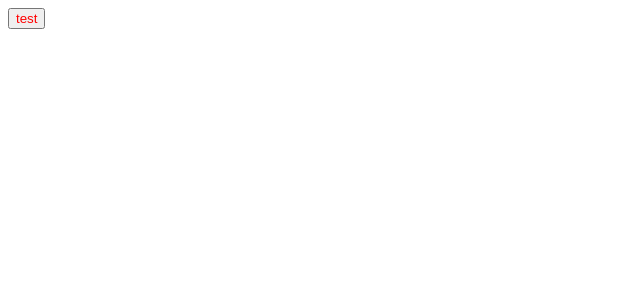
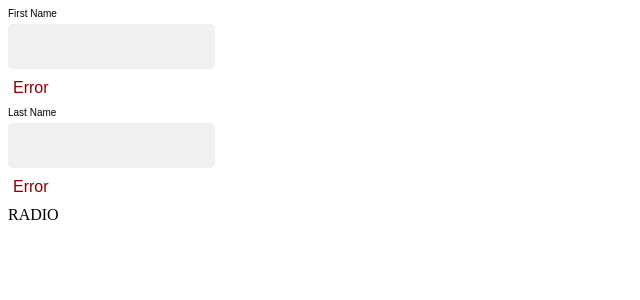
Before and after one commit to ludij/react-ts-form, a React (Create React App) app: page / in a window 1280 px wide. Shown: the top 300 px of the page, without its empty margins (0-640 px from the left). Built offline with nearby package versions, Linux system fonts and the light colour scheme.

Commit message:
feature (form component): first steps

```diff
--- a/src/App.tsx
+++ b/src/App.tsx
@@ -1,14 +1,34 @@
 import React from 'react';
-import styled from "@emotion/styled/macro"
+import CForm from "./components/CForm"
 
-const CButton = styled.button(`
-  color: red;
-`)
+const formFields = [
+  {
+    type: "text",
+    label: "First Name",
+    name: "first-name",
+    value: "",
+  },
+  {
+    type: "text",
+    label: "Last Name",
+    name: "last-name",
+    value: "",
+  },
+  {
+    type: "radio",
+    label: "Income",
+    name: "income",
+    value: "",
+    options: []
+  },
+]
 
 function App() {
   return (
-    <CButton>test</CButton>
-  );
+    <div>
+      <CForm formFields={formFields} />
+    </div>
+  )
 }
 
 export default App;
--- /dev/null
+++ b/src/components/CForm.tsx
@@ -0,0 +1,71 @@
+import React from "react"
+import styled from "@emotion/styled/macro"
+
+const CLabel = styled.label(`
+    display: block;
+    margin-top: 5px;
+    font-family: Arial;
+    font-size: 10px;
+`)
+
+const CInputField = styled.input(`
+    display: block;
+    margin-top: 5px;
+    padding: 15px;
+    background-color: #f0f0f0;
+    border: none;
+    border-radius: 5px;
+`)
+
+const CErrorMessage = styled.p(`
+    margin: 10px 5px;
+    color: darkred;
+    font-family: Arial;
+`)
+
+type CFormProps = {
+  formFields: {
+    type: string
+    label: string
+    name: string
+    value: string
+    options?: {
+        label: string
+        name: string
+        value: string
+    }[]
+  }[]
+}
+
+const CForm = ({ formFields }: CFormProps) => {
+  return (
+    <React.Fragment>
+      {formFields.map((formField) => {
+        switch (formField.type) {
+          case "text":
+            return (
+              <React.Fragment>
+                <CLabel id={formField.name}>{formField.label}</CLabel>
+                <CInputField
+                  type={formField.type}
+                  value={formField.value}
+                  name={formField.name}
+                />
+                <CErrorMessage>Error</CErrorMessage>
+              </React.Fragment>
+            )
+          case "radio":
+            return (
+              <React.Fragment>
+                <div>RADIO</div>
+              </React.Fragment>
+            )
+          default:
+            return null
+        }
+      })}
+    </React.Fragment>
+  )
+}
+
+export default CForm
```
